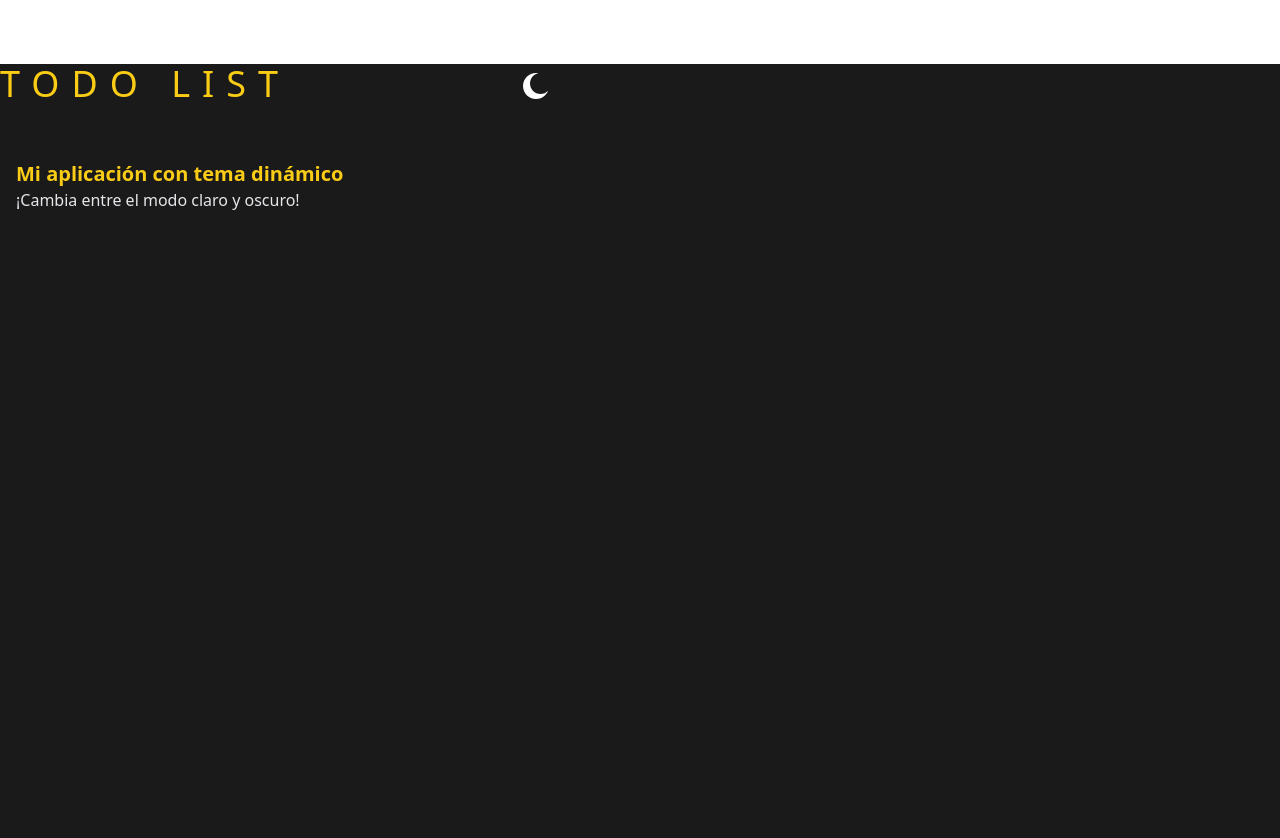
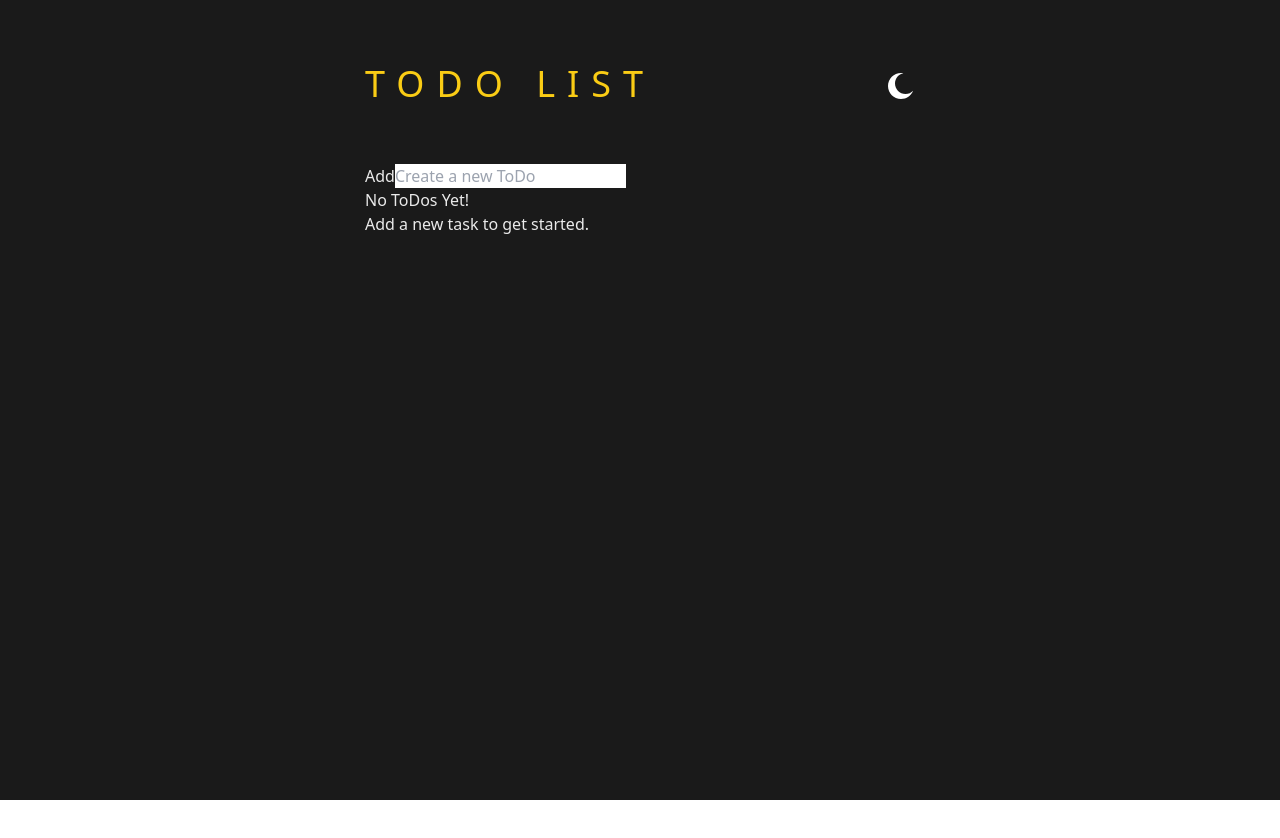
Before and after one commit to NatalioDev/study-project-react, a React (Vite) app: page / in a window 1280 px wide. Shown: the top 838 px of the page. After the commit the page ends 800 px from the top, so only its background shows below. Built offline with nearby package versions, Linux system fonts and the light colour scheme.

Commit message:
components add

```diff
--- a/src/App.tsx
+++ b/src/App.tsx
@@ -1,25 +1,25 @@
 import Header from "./components/Header/Header";
-import { ThemeContextProvider } from "./utilites/ContextTheme/ThemeContextProvider";
+import TodoContainer from "./components/Todo/TodoContainer/TodoContainer";
+import TodoInput from "./components/Todo/TodoInput/TodoInput";
 import { TodoProvider } from "./utilites/ContextTodo/TodoProvider";
 
 const App = () => {
 
   return (
-    <ThemeContextProvider>
-      {/* Aplicar colores personalizados */}
-      <div className="min-h-screen transition-colors duration-300 bg-customLight text-lightText dark:bg-customDark dark:text-darkText">
+      <main className="flex flex-col items-center m-0 p-0 min-h-screen transition-colors duration-300 bg-customLight text-lightText dark:bg-customDark dark:text-darkText">
         <Header />
-        <main className="p-4">
+        <div
+          className="
+            mt-5 w-[90%] rounded-md
+            md:w-[550px]
+        ">
           <TodoProvider>
-            <h2 className="text-xl font-bold dark:text-yellow-400">Mi aplicación con tema dinámico</h2>
-            <p className="dark:text-gray-200">
-              ¡Cambia entre el modo claro y oscuro!
-            </p>
+            <TodoInput/>
+            <TodoContainer/>
           </TodoProvider>
 
-        </main>
-      </div>
-    </ThemeContextProvider>
+        </div>
+      </main>
   );
 };
 
```
